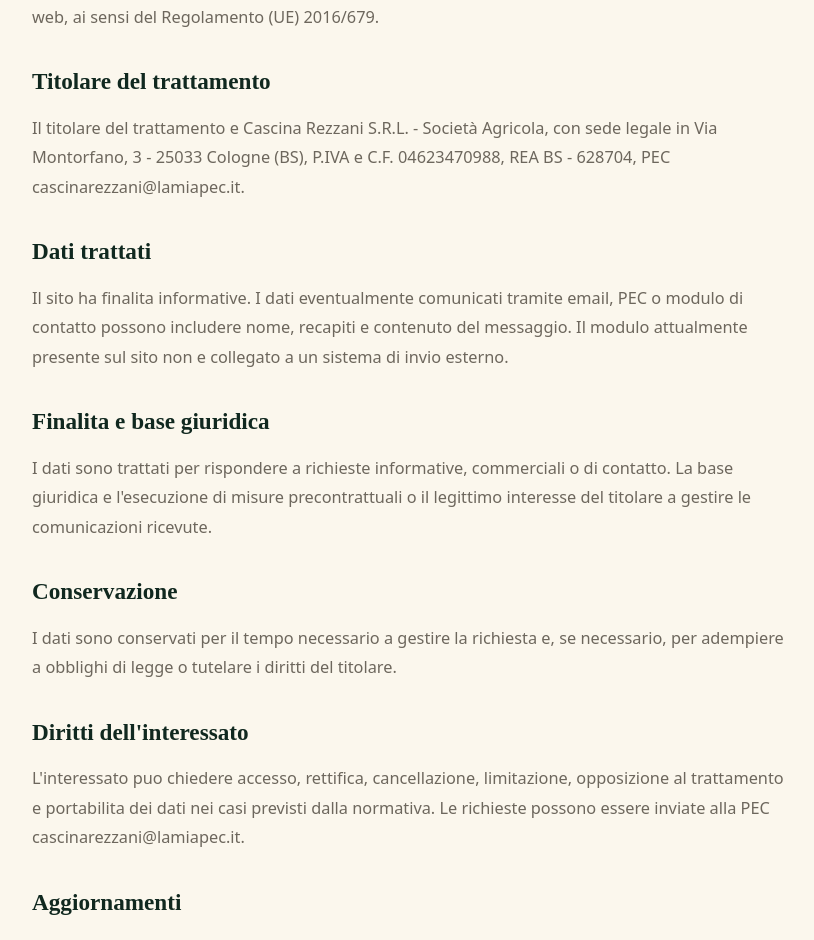
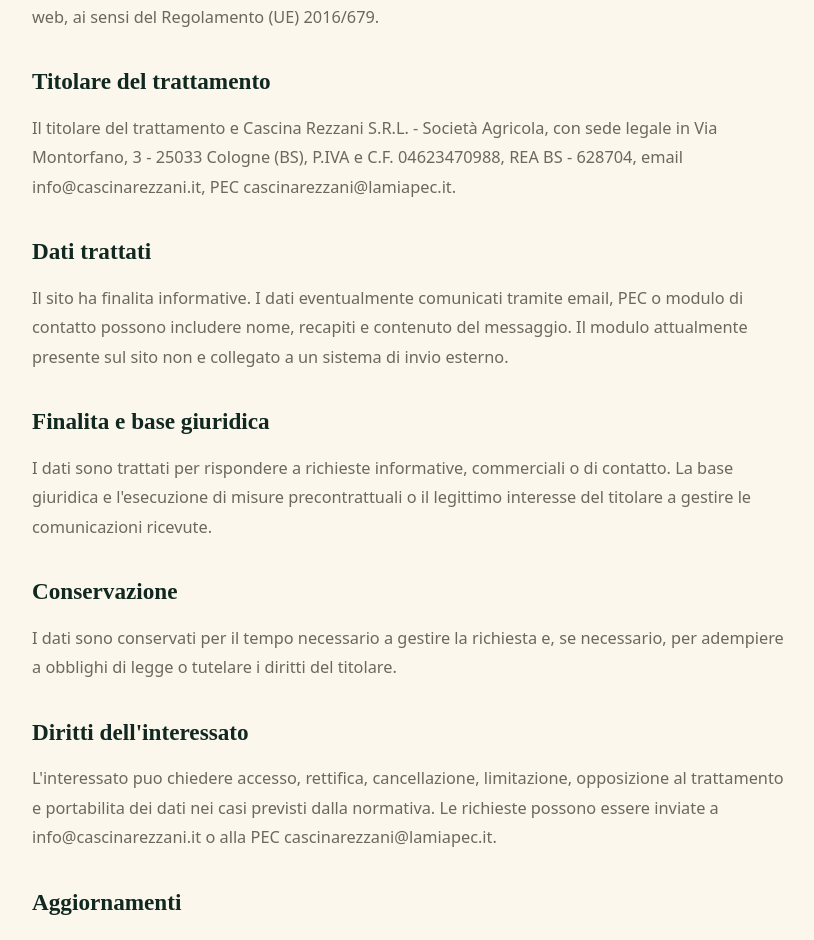
Before and after one commit to caravaggipaolo1-max/cascina-rezzani, a Next.js app: page /privacy-policy in a window 1280 px wide. Shown: the part 347-1287 px from the top of the page, without its empty margins (228-1042 px from the left). Built offline with nearby package versions, Linux system fonts and the light colour scheme; no server answers.

Commit message:
Aggiornamento sito

```diff
--- a/src/app/privacy-policy/page.tsx
+++ b/src/app/privacy-policy/page.tsx
@@ -23,8 +23,8 @@
           <p>
             Il titolare del trattamento e Cascina Rezzani S.R.L. - Società
             Agricola, con sede legale in Via Montorfano, 3 - 25033 Cologne
-            (BS), P.IVA e C.F. 04623470988, REA BS - 628704, PEC
-            cascinarezzani@lamiapec.it.
+            (BS), P.IVA e C.F. 04623470988, REA BS - 628704, email
+            info@cascinarezzani.it, PEC cascinarezzani@lamiapec.it.
           </p>
           <h2>Dati trattati</h2>
           <p>
@@ -51,7 +51,7 @@
             L'interessato puo chiedere accesso, rettifica, cancellazione,
             limitazione, opposizione al trattamento e portabilita dei dati nei
             casi previsti dalla normativa. Le richieste possono essere inviate
-            alla PEC cascinarezzani@lamiapec.it.
+            a info@cascinarezzani.it o alla PEC cascinarezzani@lamiapec.it.
           </p>
           <h2>Aggiornamenti</h2>
           <p>
--- a/src/components/ContactSection.tsx
+++ b/src/components/ContactSection.tsx
@@ -5,6 +5,7 @@
 
 const COMPANY_NAME = "Cascina Rezzani S.R.L. - Società Agricola";
 const ADDRESS = "Via Montorfano, 3 - 25033 Cologne (BS)";
+const EMAIL = "info@cascinarezzani.it";
 const PEC = "cascinarezzani@lamiapec.it";
 const PHONE = "";
 const WHATSAPP = "";
@@ -44,6 +45,7 @@
             <strong>{COMPANY_NAME}</strong>
             <span>{ADDRESS}</span>
             {PHONE ? <a href={`tel:${PHONE}`}>{PHONE}</a> : null}
+            <a href={`mailto:${EMAIL}`}>{EMAIL}</a>
             <a href={`mailto:${PEC}`}>PEC: {PEC}</a>
           </address>
           {WHATSAPP ? (
--- a/src/components/Footer.tsx
+++ b/src/components/Footer.tsx
@@ -13,6 +13,7 @@
           <p>Registro Imprese: BS</p>
           <p>REA: BS - 628704</p>
           <p>Capitale sociale: 50.000 euro i.v.</p>
+          <p>Email: info@cascinarezzani.it</p>
           <p>PEC: cascinarezzani@lamiapec.it</p>
         </div>
         <nav aria-label="Link legali">
```
